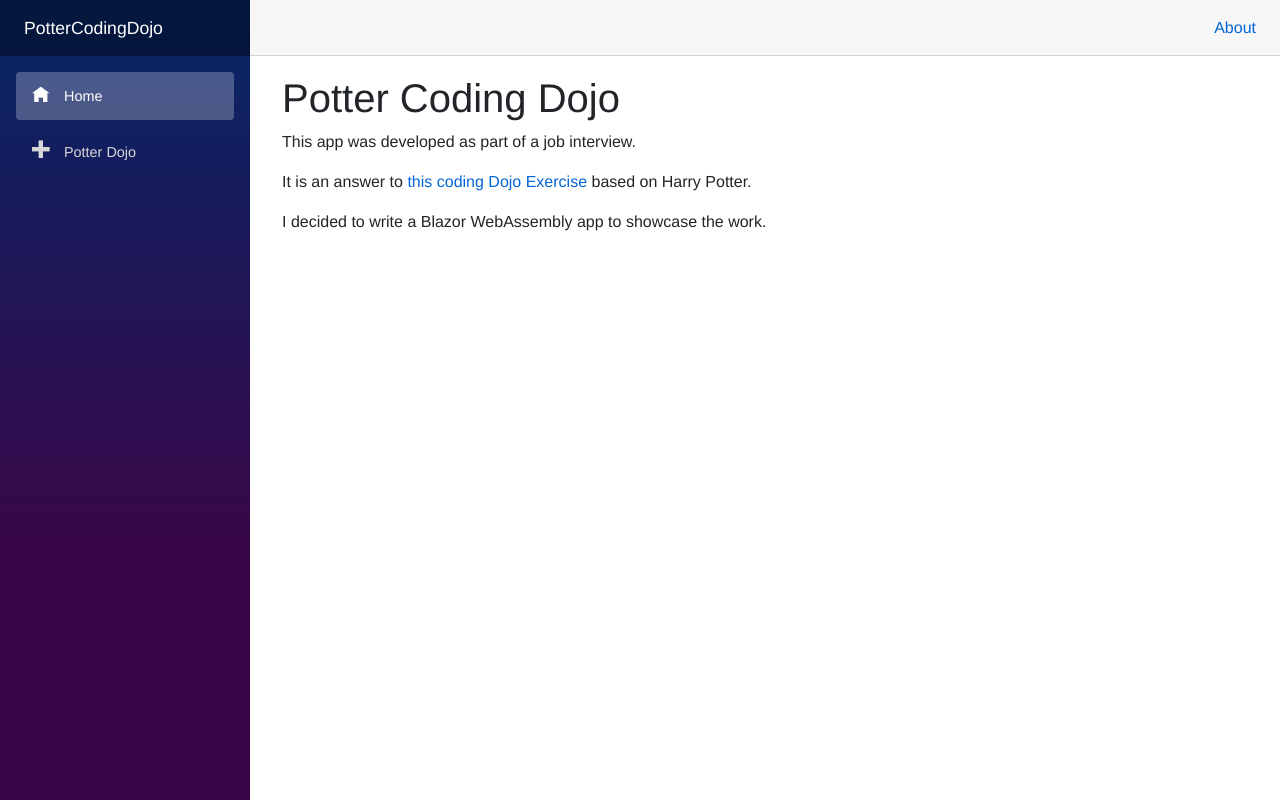
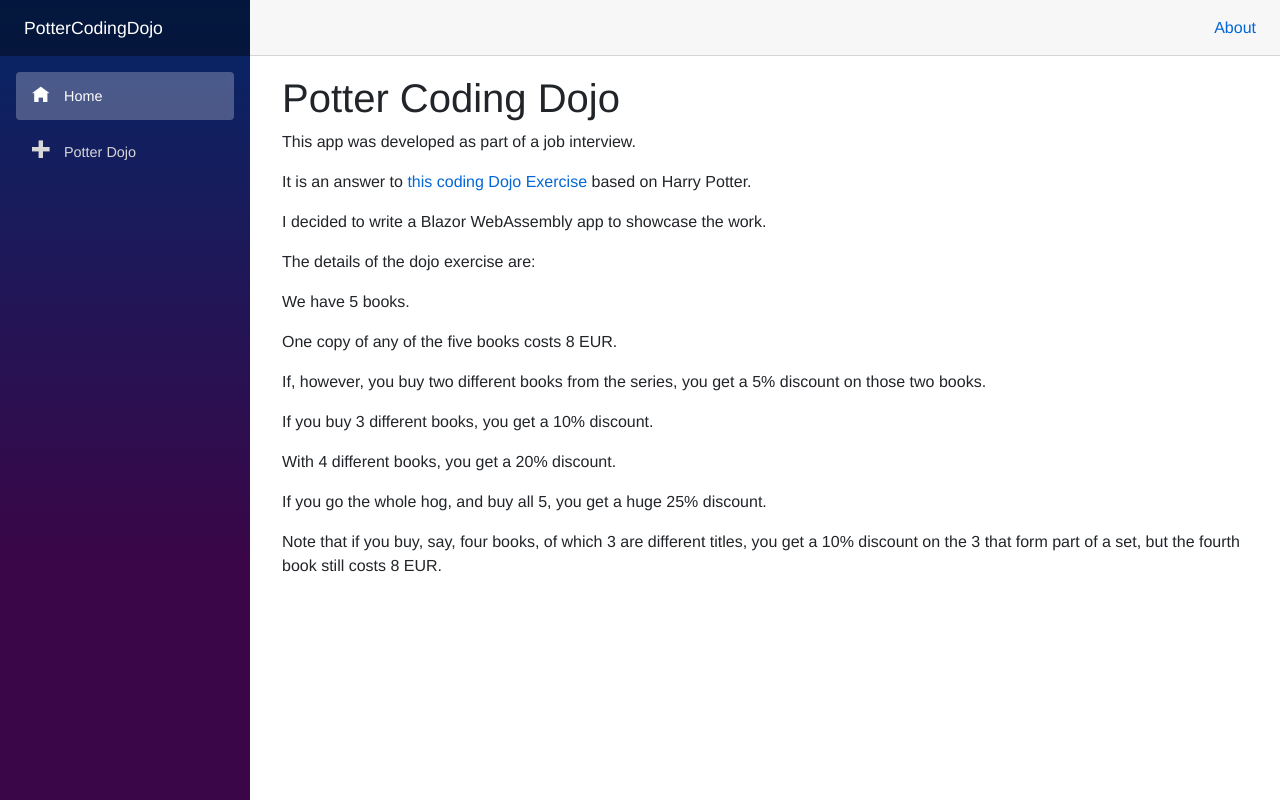
Before and after one commit to mosoftwareenterprises/PotterCodingDojo, an ASP.NET Core app: page / in a window 1280 px wide. Run offline with ASP.NET Core 8, Linux system fonts and the light colour scheme; style sheets or scripts are compiled from the project's sources.

Commit message:
Added some context

```diff
--- a/PotterCodingDojo/Pages/Index.razor
+++ b/PotterCodingDojo/Pages/Index.razor
@@ -7,3 +7,13 @@
 <p>It is an answer to <a href="https://codingdojo.org/kata/Potter/">this coding Dojo Exercise</a> based on Harry Potter.</p>
 
 <p>I decided to write a Blazor WebAssembly app to showcase the work.</p>
+
+
+<p>The details of the dojo exercise are:</p>
+<p>We have 5 books.</p>
+<p>One copy of any of the five books costs 8 EUR. </p>
+<p>If, however, you buy two different books from the series, you get a 5% discount on those two books. </p>
+<p>If you buy 3 different books, you get a 10% discount.</p>
+<p>With 4 different books, you get a 20% discount. </p>
+<p>If you go the whole hog, and buy all 5, you get a huge 25% discount.</p>
+<p>Note that if you buy, say, four books, of which 3 are different titles, you get a 10% discount on the 3 that form part of a set, but the fourth book still costs 8 EUR.</p>
```
